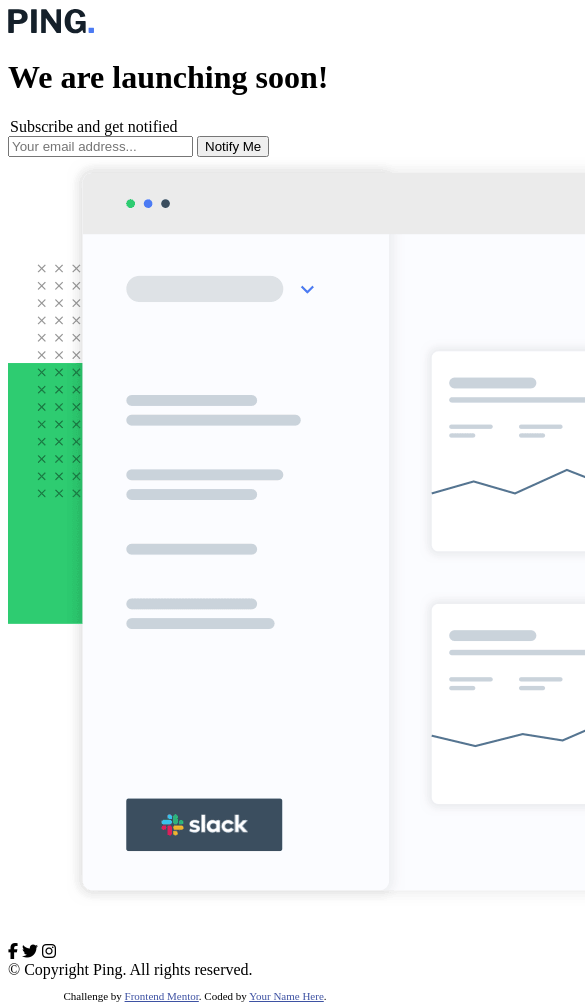
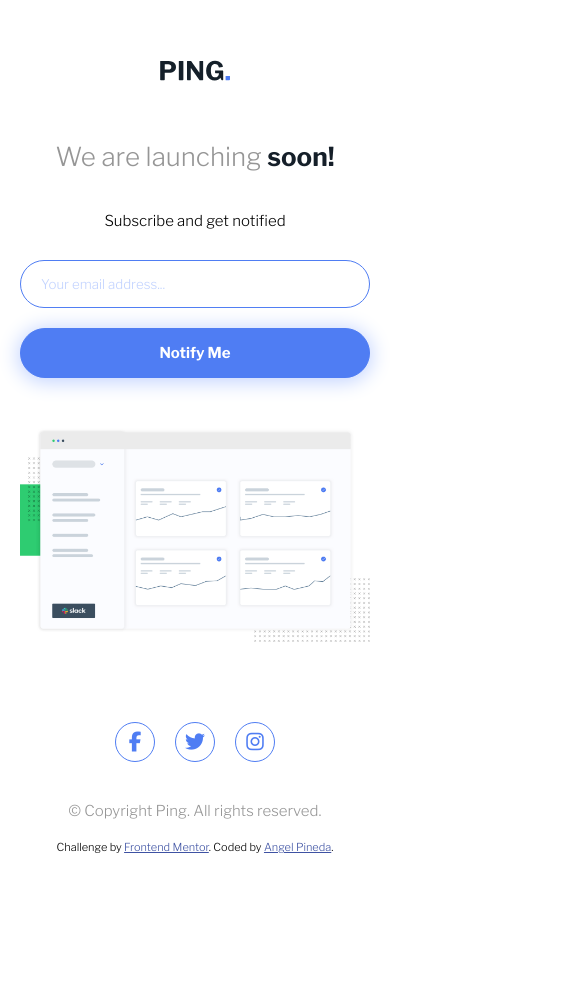
Before and after one commit to AOcelopilli/frontendMentor-pingComingSoon, a plain HTML site: page index.html in a window 390 px wide. Shown: the top 1005 px of the page, 585 px wide, since content can reach past the window. After the commit the page ends 854 px from the top, so only its background shows below. Drawn offline with nearby package versions, Linux system fonts and the light colour scheme.

Commit message:
mobile layout

```diff
--- a/index.html
+++ b/index.html
@@ -19,29 +19,30 @@
   <main id="main">
     <img src="images/logo.svg" alt="logo brand">
 
-    <h1>We are launching <span>soon!</span></h1>
+    <h2>We are launching <span>soon!</span></h2>
 
-    <form>
+    <form id="form">
       <legend>Subscribe and get notified</legend>
       <input type="text" name="email" id="email" placeholder="Your email address..."
         pattern="^[a-z0-9]+(\.[_a-z0-9]+)*@[a-z0-9-]+(\.[a-z0-9-]+)*(\.[a-z]">
       <input type="submit" value="Notify Me">
     </form>
 
-    <div class="media">
-      <img src="images/illustration-dashboard.png" alt="dashboard">
-      <div class="social-media">
-        <i class="fab fa-facebook-f"></i> <i class="fab fa-twitter"></i> <i class="fab fa-instagram"></i>
-      </div>
+    <img src="images/illustration-dashboard.png" alt="dashboard" id="dashboard">
+
+    <div class="social-media">
+      <a><i class="fab fa-facebook-f"></i></a>
+      <a><i class="fab fa-twitter"></i></a>
+      <a><i class="fab fa-instagram"></i></a>
     </div>
 
-    &copy; Copyright Ping. All rights reserved.
+    <small class="copyright">&copy; Copyright Ping. All rights reserved.</small>
   </main>
 
   <footer>
     <p class="attribution">
       Challenge by <a href="https://www.frontendmentor.io?ref=challenge" target="_blank">Frontend Mentor</a>.
-      Coded by <a href="#">Your Name Here</a>.
+      Coded by <a href="https://www.angelpineda.com.mx" target="_blank">Angel Pineda</a>.
     </p>
   </footer>
 </body>
--- a/style.css
+++ b/style.css
@@ -1,4 +1,118 @@
 @import url('https://fonts.googleapis.com/css2?family=Libre+Franklin:wght@300;600;700&display=swap');
+
+:root{
+  --main-blue: hsl(223, 87%, 63%);
+  --main-blue-pale: hsl(223, 100%, 88%);
+  --main-blue-dark: hsl(209, 33%, 12%);
+  --main-red: hsl(354, 100%, 66%);
+  --main-gray: hsl(0, 0%, 59%);
+}
+
+*,*::before,*::after{
+  box-sizing: border-box;
+  margin: 0;
+  padding: 0;
+}
+
+html{
+  font-family: "Libre Franklin", sans-serif;
+  font-size: 20px;
+}
+
+body{
+  min-height: 100vh;
+  display: grid;
+  place-items: center;
+}
+
+#main{
+  display: flex;
+  flex-direction: column;
+  align-items: center;
+  padding: 1rem;
+}
+
+#main  img{
+  width: 20%;
+  margin: 0 auto;
+  padding: 2rem 0;
+}
+
+#main h2{
+  color: var(--main-gray);
+  font-weight: 300;
+  font-size: 1.3rem;
+  padding: 1rem 0;
+}
+
+#main h2 span{
+  color: var(--main-blue-dark);
+  font-weight: 700;
+}
+
+#form{
+  width: 100%;
+  display: flex;
+  align-items: center;
+  flex-direction: column;
+}
+
+#form legend{
+  font-size: 0.75rem;
+  padding: 1rem 0;
+}
+
+#form input{
+  border: thin solid var(--main-blue);
+  border-radius: 2rem;
+  font-family: "Libre Franklin", sans-serif;
+  margin: 0.5rem auto;
+  padding: 0.75rem 1rem;
+  width: 100%;
+  outline: none;
+}
+
+#form input::placeholder{
+  color: var(--main-blue-pale);
+}
+
+#form input[type="submit"]{
+  background-color: var(--main-blue);
+  color: white;
+  font-weight: 700;
+  font-size: 0.75rem;
+  cursor: pointer;
+  box-shadow: 0px 2px 20px 2px var(--main-blue-pale);
+}
+
+#main #dashboard{
+  width: 100%;
+}
+
+.social-media{
+  display: flex;
+  margin: 2rem auto;
+}
+
+.social-media a{
+  display: inline-block;
+  width: 40px;
+  height: 40px;
+  border: thin solid var(--main-blue);
+  color: var(--main-blue);
+  border-radius: 50%;
+  text-align: center;
+  margin: 0 0.5rem;
+  display: grid;
+  place-items: center;
+  cursor: pointer;
+}
+
+.copyright{
+  font-size: 0.75rem;
+  color: var(--main-gray);
+}
+
 
 .attribution {
       font-size: 11px;
```
